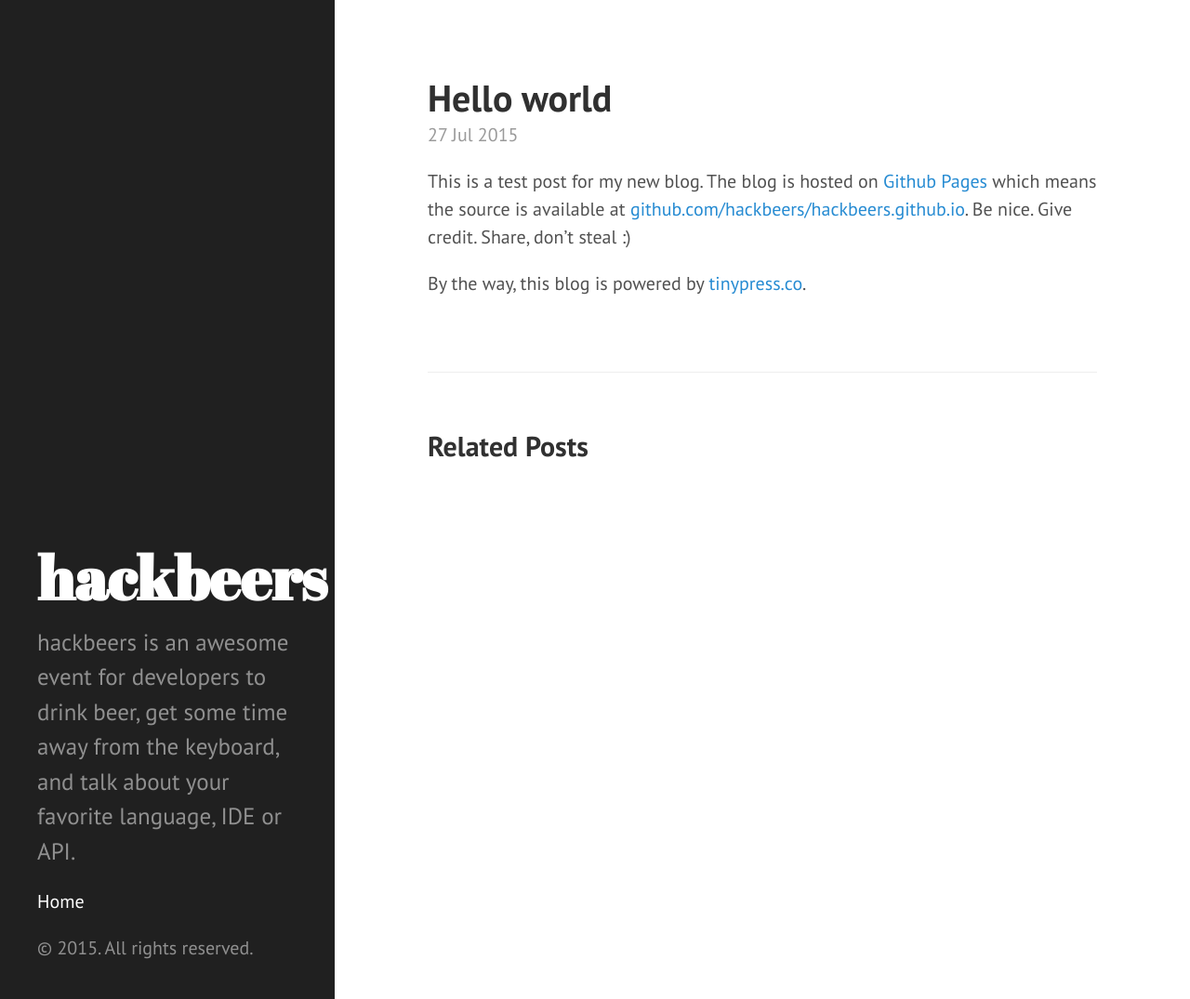
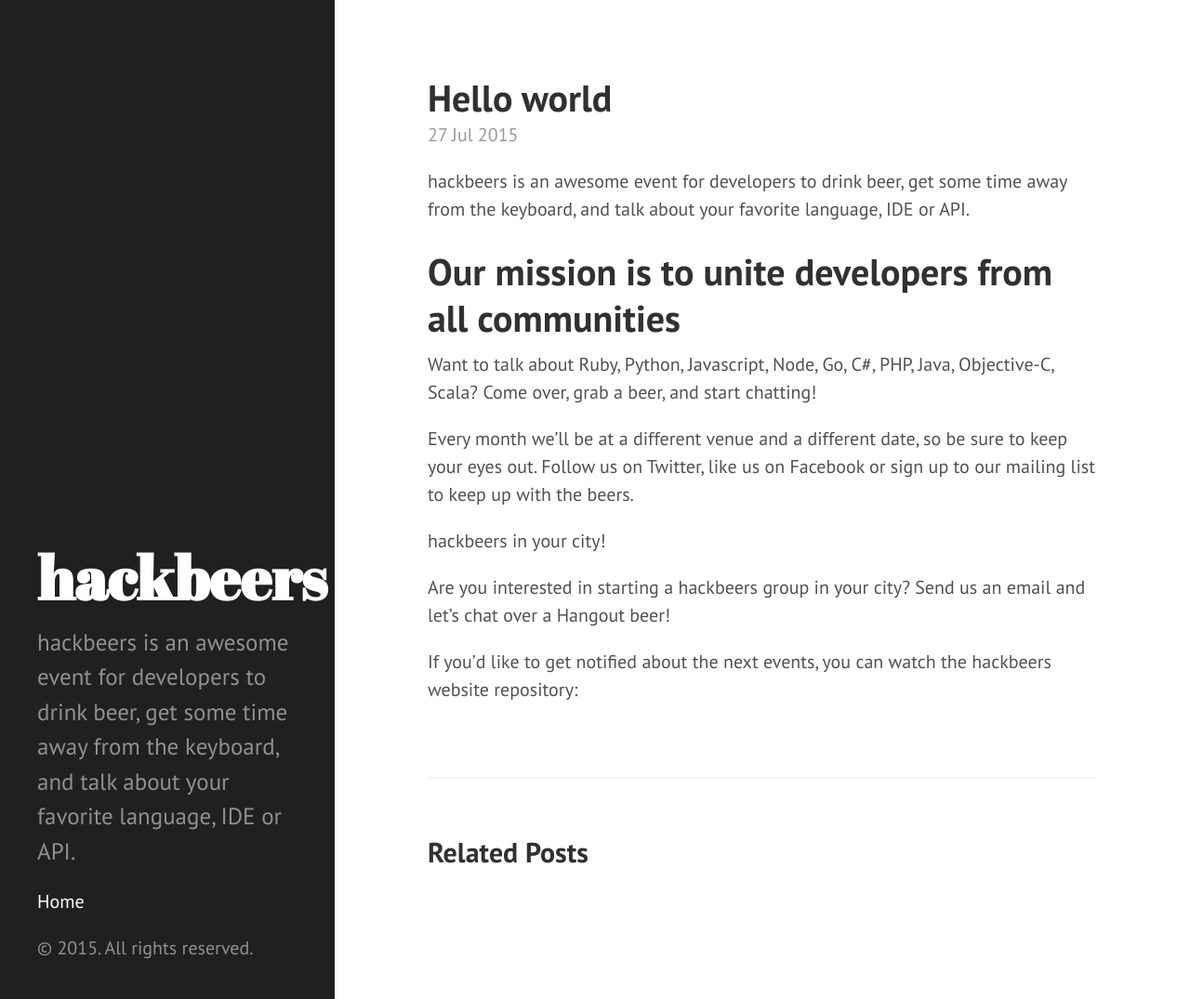
Before and after one commit to hackbeers/hackbeers.github.io, a Jekyll site: the page built from _posts/2015-07-27-hello-world.markdown, in a window 1280 px wide and 1075 px high. Shown: the whole window at 93% size. Built offline with Jekyll 4.4.1, drawn with Linux system fonts in a browser that asks for light colours.

Commit message:
Post update: Hello world

```diff
--- a/_posts/2015-07-27-hello-world.markdown
+++ b/_posts/2015-07-27-hello-world.markdown
@@ -3,6 +3,17 @@ published: true
 title: Hello world
 layout: post
 ---
-This is a test post for my new blog. The blog is hosted on [Github Pages](http://pages.github.com/) which means the source is available at [github.com/hackbeers/hackbeers.github.io](http://github.com/hackbeers/hackbeers.github.io). Be nice. Give credit. Share, don't steal :)
+hackbeers is an awesome event for developers to drink beer, get some time away from the keyboard, and talk about your favorite language, IDE or API.
 
-By the way, this blog is powered by [tinypress.co](https://tinypress.co).
+Our mission is to unite developers from all communities
+===
+
+Want to talk about Ruby, Python, Javascript, Node, Go, C#, PHP, Java, Objective-C, Scala? Come over, grab a beer, and start chatting!
+
+Every month we’ll be at a different venue and a different date, so be sure to keep your eyes out. Follow us on Twitter, like us on Facebook or sign up to our mailing list to keep up with the beers.
+
+hackbeers in your city!
+
+Are you interested in starting a hackbeers group in your city? Send us an email and let’s chat over a Hangout beer!
+
+If you’d like to get notified about the next events, you can watch the hackbeers website repository:
```
